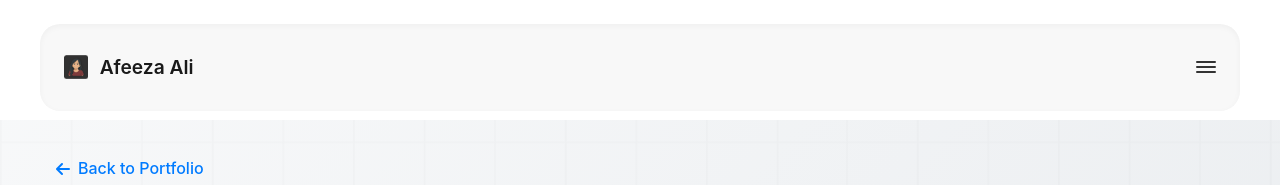
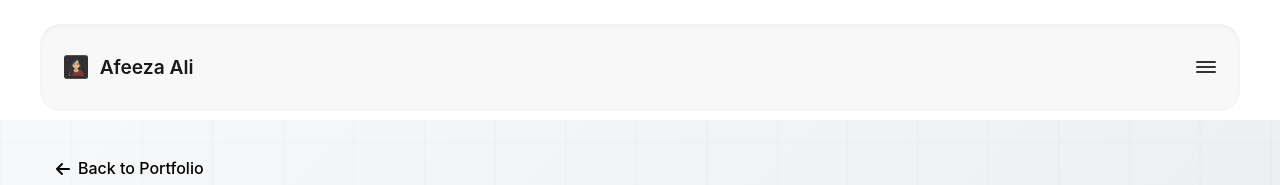
Before and after one commit to AfeezaAli/Portfolio-2025, a plain HTML site: page gen-ai-design.html in a window 1280 px wide. Shown: the top 185 px of the page. Drawn offline with Linux system fonts and the light colour scheme; grey boxes are pictures that could not be loaded.

Commit message:
Fix back button color to black in gen-ai-design page

```diff
--- a/gen-ai-design.html
+++ b/gen-ai-design.html
@@ -91,6 +91,19 @@
             .hero-title::after {
                 display: none !important;
             }
+        }
+
+        /* Ensure back button is black */
+        .back-button {
+            color: #000000 !important;
+        }
+
+        .back-button:hover {
+            color: #333333 !important;
+        }
+
+        .back-button i {
+            color: #000000 !important;
         }
 
     </style>
```
